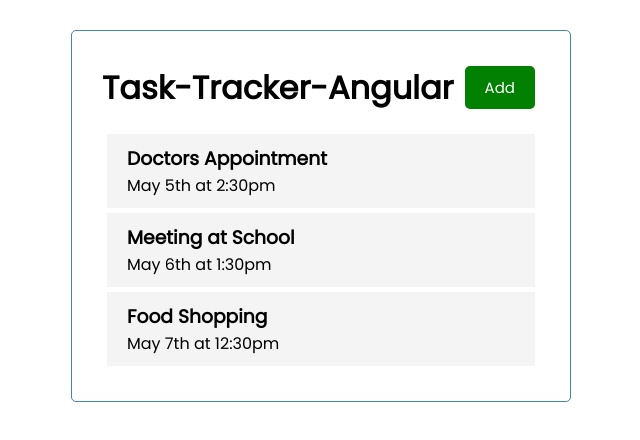
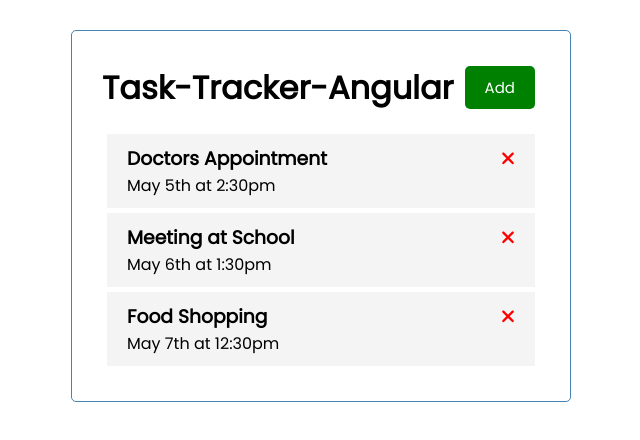
Before and after one commit to sara01rizo/task-tracker-angular-sara, an Angular app: page / in a window 1280 px wide. Shown: the top 440 px of the page, without its empty margins (319-959 px from the left). Built offline with nearby package versions, Linux system fonts and the light colour scheme.

Commit message:
Add: ngStyle for angular-fontawesome pkg

```diff
--- a/package.json
+++ b/package.json
@@ -18,6 +18,11 @@
     "@angular/platform-browser": "^16.0.0",
     "@angular/platform-browser-dynamic": "^16.0.0",
     "@angular/router": "^16.0.0",
+    "@fortawesome/angular-fontawesome": "^0.13.0",
+    "@fortawesome/fontawesome-svg-core": "^6.4.0",
+    "@fortawesome/free-brands-svg-icons": "^6.4.0",
+    "@fortawesome/free-regular-svg-icons": "^6.4.0",
+    "@fortawesome/free-solid-svg-icons": "^6.4.0",
     "rxjs": "~7.8.0",
     "tslib": "^2.3.0",
     "zone.js": "~0.13.0"
--- a/src/app/app.module.ts
+++ b/src/app/app.module.ts
@@ -6,6 +6,7 @@
 import { ButtonComponent } from './components/button/button.component';
 import { TasksComponent } from './components/tasks/tasks.component';
 import { TaskItemComponent } from './components/task-item/task-item.component';
+import { FontAwesomeModule } from '@fortawesome/angular-fontawesome';
 
 @NgModule({
   declarations: [
@@ -16,7 +17,8 @@
     TaskItemComponent
   ],
   imports: [
-    BrowserModule
+    BrowserModule,
+    FontAwesomeModule
   ],
   providers: [],
   bootstrap: [AppComponent]
--- a/src/app/components/task-item/task-item.component.html
+++ b/src/app/components/task-item/task-item.component.html
@@ -1,4 +1,4 @@
 <div class="task">
-  <h3>{{ task.text}}</h3>
+  <h3>{{ task.text}} <fa-icon [ngStyle]="{'color': 'red'}" [icon]="faTimes"></fa-icon></h3>
   <p>{{ task.day}}</p>
 </div>
--- a/src/app/components/task-item/task-item.component.ts
+++ b/src/app/components/task-item/task-item.component.ts
@@ -1,5 +1,6 @@
 import { Component, OnInit, Input } from '@angular/core';
 import {Task} from '../../Task';
+import { faTimes } from '@fortawesome/free-solid-svg-icons';
 
 @Component({
   selector: 'app-task-item',
@@ -9,6 +10,8 @@
 export class TaskItemComponent implements OnInit {
   @Input() task!: Task
 
+  faTimes = faTimes;
+
   constructor() { }
 
   ngOnInit(): void {
```
Also changed, not shown: 1 other file (tests, documents, lock files or other folders).
